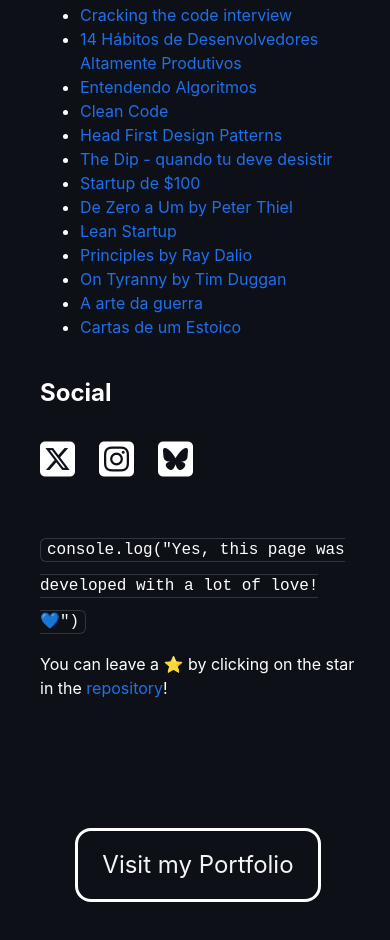
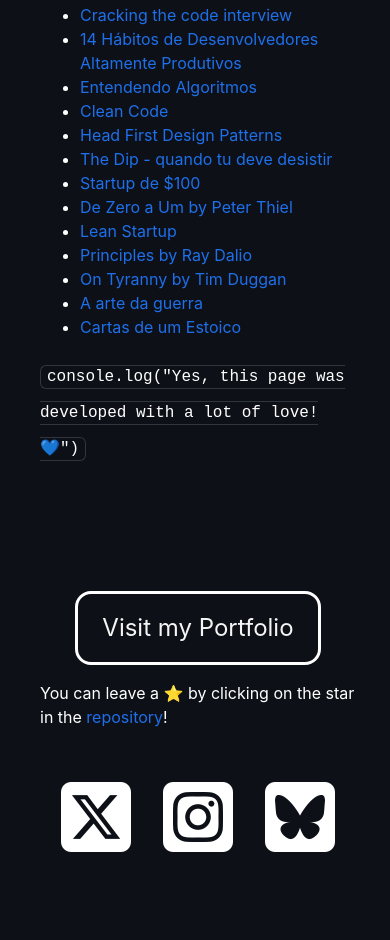
Before and after one commit to gabrielVolponi/portfolio_readme, a plain HTML site: page index.html in a window 390 px wide. Shown: the part 1844-2784 px from the top of the page. Drawn offline with nearby package versions, Linux system fonts and the light colour scheme.

Commit message:
Refactor social section layout and enhance styles for better visibility and responsiveness

```diff
--- a/index.html
+++ b/index.html
@@ -113,28 +113,29 @@
                 <li><a href="https://amzn.to/2yVQkOY">Cartas de um Estoico</a></li>
             </ul>
 
-            <section class="socials">
-                <h2 id="redes">Social</h2>
-                <div class="links_socials">
-                    <p><a href="https://x.com/nu4z1"><i class="fa-brands fa-square-x-twitter" data-icon="x"></i></a></p>
-                    <p><a href="https://www.instagram.com/piuzer/"><i class="fa-brands fa-square-instagram" data-icon="figma"></i></a></p>
-                    <p><a href="https://bsky.app/profile/piuzer.bsky.social"><i
-                                class="fa-brands fa-square-bluesky" data-icon="wind"></i></a></p>
-                </div>
-            </section>
-
             <footer>
                 <div class="bye">
                     <code
                         class=" language-javascript">console.log("Yes, this page was developed with a lot of love!💙")</code>
 
-                    <p>You can leave a ⭐ by clicking on the star in the <a
-                            href="https://github.com/gabrielVolponi/portfolio_readme" target="_blank">repository</a>!
-                    </p>
+
                 </div>
                 <div class="visual_Portfolio">
                     <a href="https://gabrielvolponi.vercel.app/" style="color: whitesmoke;">Visit my Portfolio</a>
                 </div>
+                <p>You can leave a ⭐ by clicking on the star in the <a
+                        href="https://github.com/gabrielVolponi/portfolio_readme" target="_blank">repository</a>!
+                </p>
+                <section class="socials">
+                    <div class="links_socials">
+                        <p><a href="https://x.com/nu4z1"><i class="fa-brands fa-square-x-twitter" data-icon="x"></i></a>
+                        </p>
+                        <p><a href="https://www.instagram.com/piuzer/"><i class="fa-brands fa-square-instagram"
+                                    data-icon="figma"></i></a></p>
+                        <p><a href="https://bsky.app/profile/piuzer.bsky.social"><i class="fa-brands fa-square-bluesky"
+                                    data-icon="wind"></i></a></p>
+                    </div>
+                </section>
 
             </footer>
         </div>
--- a/style.css
+++ b/style.css
@@ -80,38 +80,45 @@ i:hover {
 }
 
 i[data-icon="javascript"]:hover {
-  color: #f7df1e; /* Amarelo */
+  color: #f7df1e;
+  /* Amarelo */
 }
 
 i[data-icon="python"]:hover,
 i[data-icon="whatsapp"]:hover {
-  color: #4caf50; /* Verde */
+  color: #4caf50;
+  /* Verde */
 }
 
 i[data-icon="html"]:hover {
-  color: #e34c26; /* Vermelho */
+  color: #e34c26;
+  /* Vermelho */
 }
 
 i[data-icon="css"]:hover {
-  color: #2965f1; /* Azul */
+  color: #2965f1;
+  /* Azul */
 }
 
 i[data-icon="wind"]:hover,
 i[data-icon="linkedin"]:hover {
-  color: #00bfff; /* Azul-claro */
+  color: #00bfff;
+  /* Azul-claro */
 }
 
 i[data-icon="git"]:hover {
-  color: #f05133; /* Laranja avermelhado */
+  color: #f05133;
+  /* Laranja avermelhado */
 }
 
 i[data-icon="gitlab"]:hover {
-  color: #fc6d26; /* Laranja */
+  color: #fc6d26;
+  /* Laranja */
 }
 
 i[data-icon="figma"]:hover {
   background: linear-gradient(45deg, #00c4ff, #ff007f);
-  background-clip:text;
+  background-clip: text;
   color: transparent;
 
 }
@@ -125,20 +132,21 @@ i[data-icon="x"]:hover {
 
 }
 
-.socials {
-  display: flex;
-  flex-direction: column;
-  margin-bottom: 2rem;
-}
-
 .links_socials {
   list-style-type: none;
   display: flex;
   flex-wrap: wrap;
-  justify-content: flex-start;
+  justify-content: center;
   align-items: center;
-  gap: 1.5rem;
+  gap: 2rem;
+  margin: 2rem 0;
+  padding: 0;
+}
 
+.links_socials a i {
+  font-size: 5rem;
+  color: #FFFFFF;
+  transition: all 0.3s ease-in-out;
 }
 
 .visual_Portfolio {
@@ -242,9 +250,15 @@ a:hover {
   ul {
     font-size: 1rem;
   }
+
   .stacks ul {
     flex-direction: column;
     align-items: center;
   }
 
+  .socials ul {
+    display: flex;
+    text-align: center;
+  }
+
 }
```
